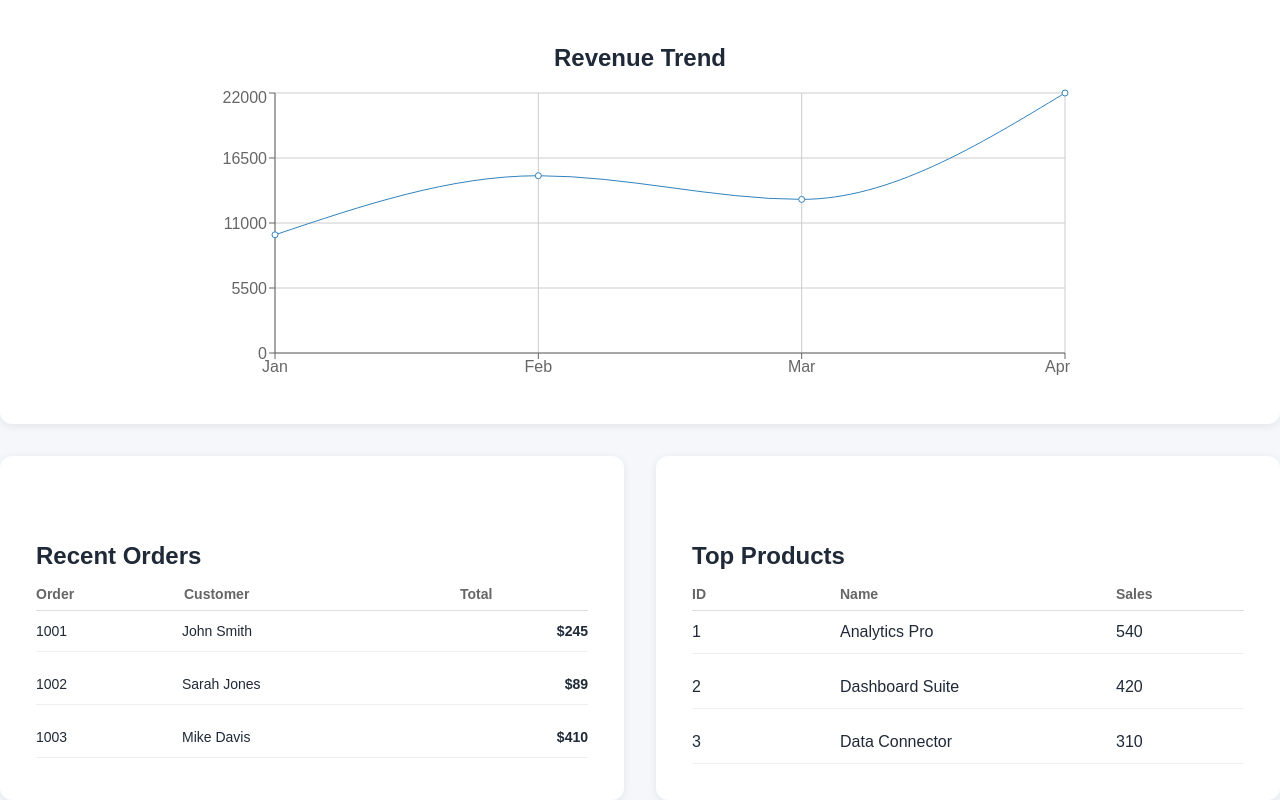
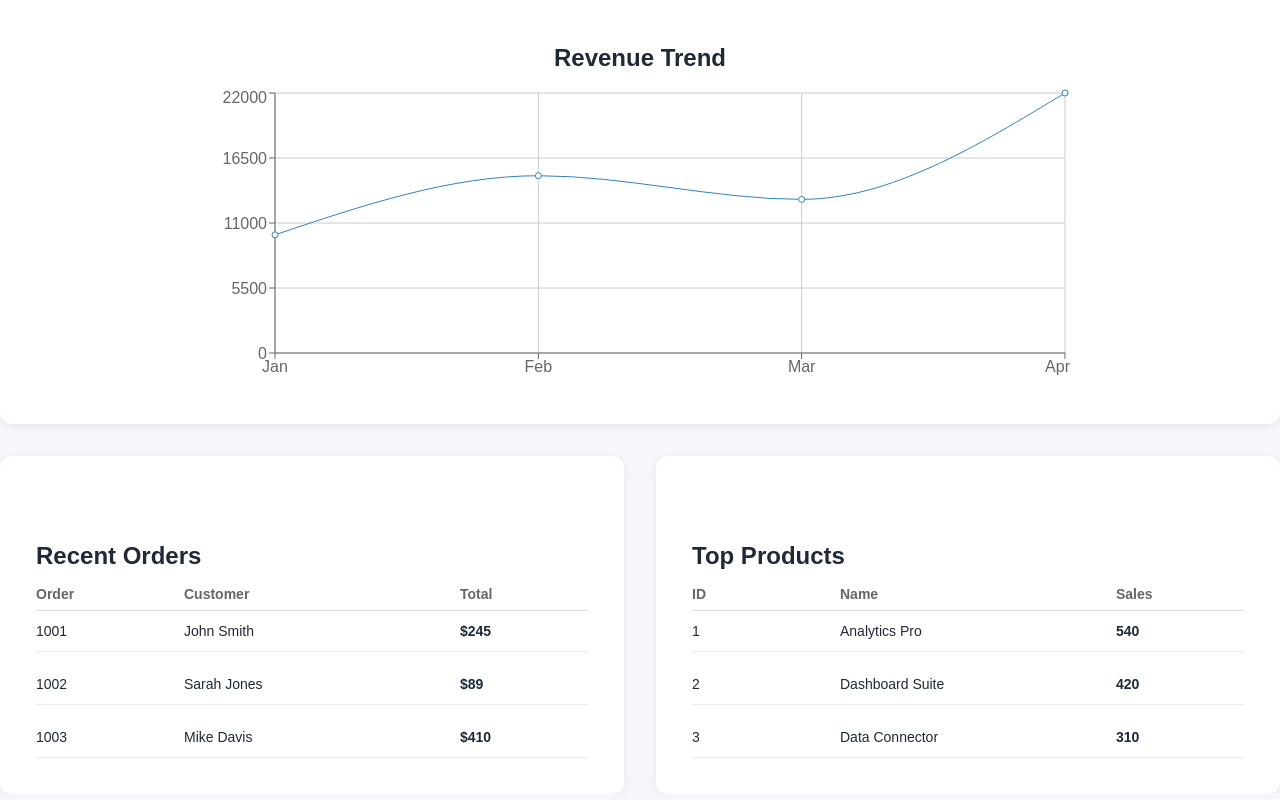
Before and after one commit to schematix-dot/bi-platform, a React (Vite) app: page / in a window 1280 px wide. Shown: the part 828-1628 px from the top of the page. Built offline with nearby package versions, Linux system fonts and the light colour scheme.

Commit message:
Added some more style changes to look more posh

```diff
--- a/src/components/DashboardCard.css
+++ b/src/components/DashboardCard.css
@@ -3,4 +3,20 @@
     border-radius: 12px;
     padding: 16px;
     box-shadow: 0 2px 8px rgba(0, 0, 0, 0.08);
+    transition: transform 0.2s ease, box-shadow 0.2s ease;
+    animation: fadeIn 0.4s ease;
 }
+
+@keyframes fadeIn {
+    from {
+        opacity: 0;
+    }
+
+    to {
+        opacity: 1;
+    }
+}
+
+.dashboard-card:hover {
+    transform: translate(-3px);
+}
--- a/src/components/OrderRow.css
+++ b/src/components/OrderRow.css
@@ -1,4 +1,5 @@
 .order-row {
+    display: grid;
     font-size: 14px;
     padding: 12px 0;
     border-bottom: 1px solid #eee;
@@ -11,17 +12,4 @@
 
 .order-total {
     font-weight: 600;
-    text-align: right;
 }
-
-.table-header,
-.order-row {
-    display: grid;
-    grid-template-columns: 1fr 2fr 1fr;
-    gap: 16px;
-}
-
-.total-header,
-.order-total {
-    text-align: right;
-}
--- a/src/components/ProductRow.css
+++ b/src/components/ProductRow.css
@@ -1,8 +1,15 @@
 .product-row {
+    display: grid;
+    font-size: 14px;
     padding: 12px 0;
     border-bottom: 1px solid #eee;
+    transition: background-color 0.2s ease;
 }
 
 .product-row:hover {
     background-color: #f5f5f5;
 }
+
+.product-sales {
+    font-weight: 600;
+}
--- a/src/components/ProductRow.jsx
+++ b/src/components/ProductRow.jsx
@@ -5,7 +5,7 @@ function ProductRow(props) {
         <div className="product-row">
             <span>{props.id}</span>
             <span>{props.name}</span>
-            <span>{props.sales}</span>
+            <span className="product-sales">{props.sales}</span>
         </div>
     );
 }
```
